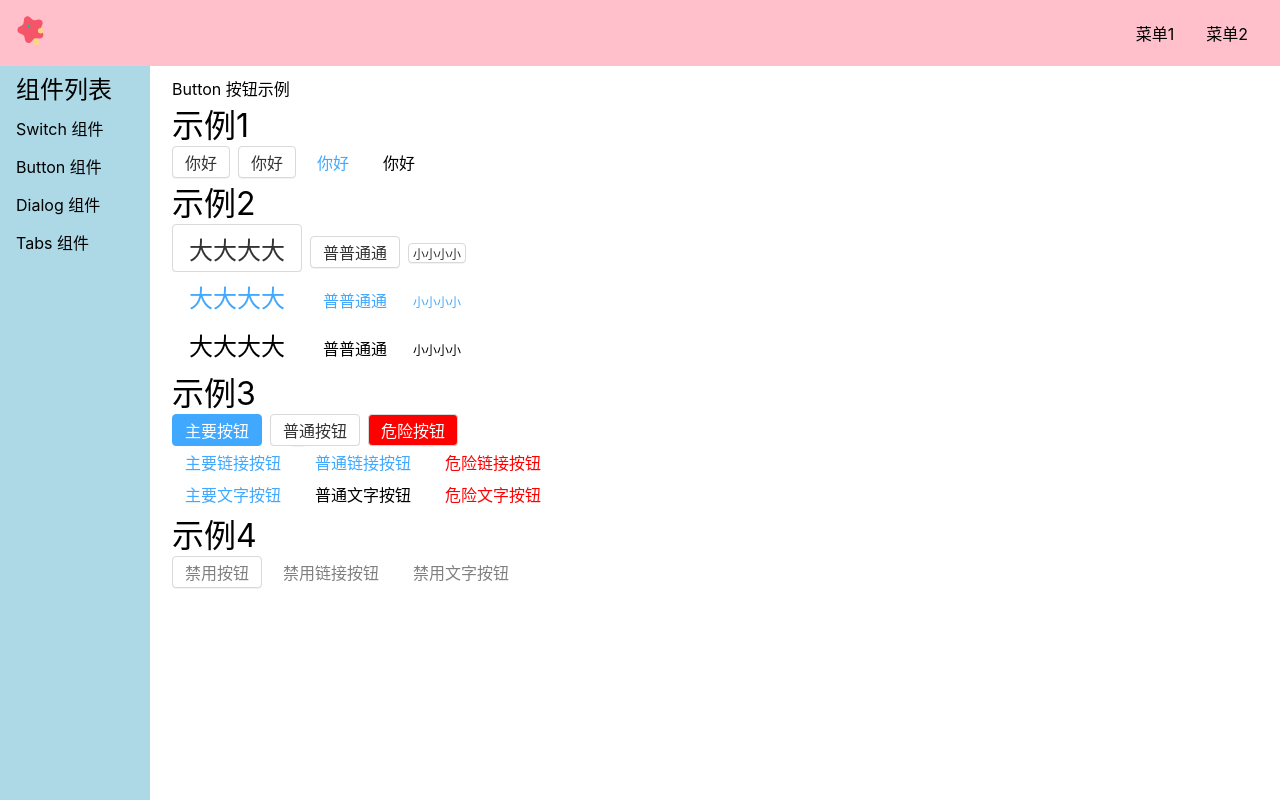
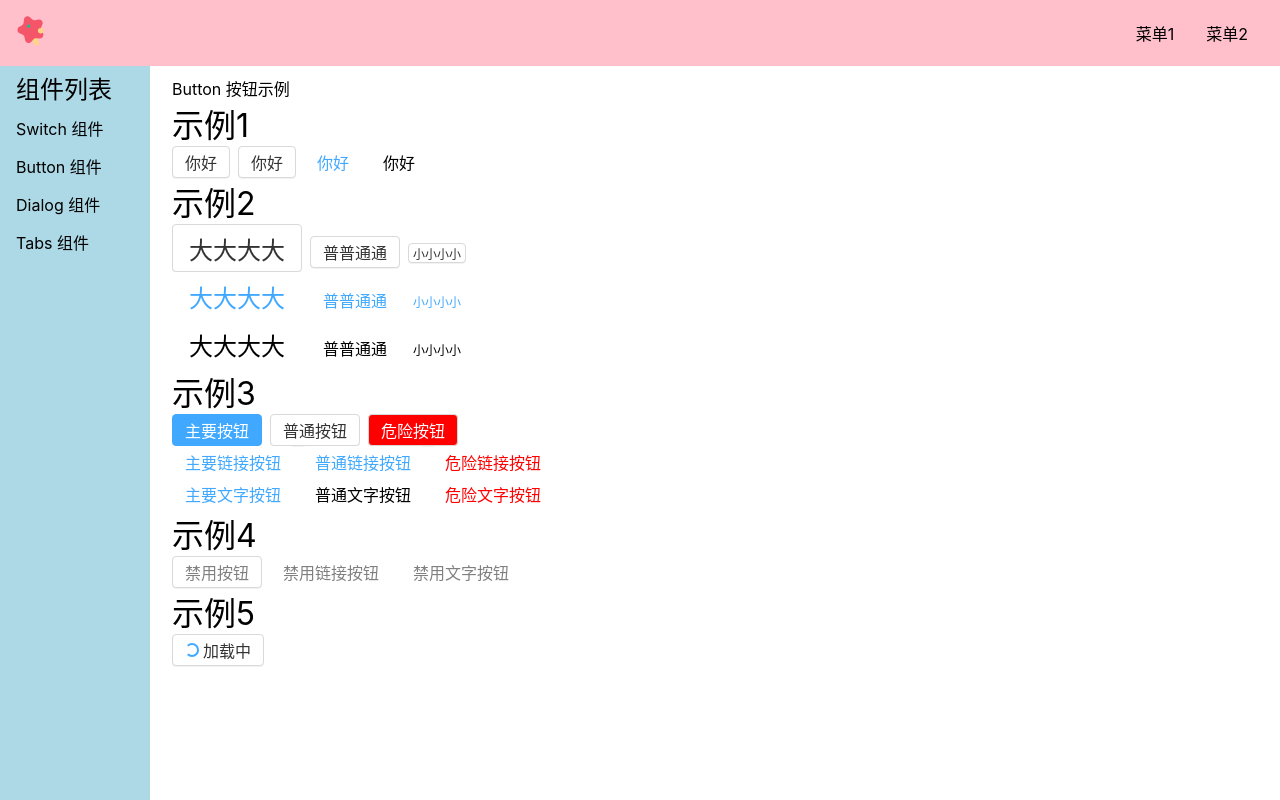
Before and after one commit to EvelynWXY/jelly-ui, a Vue app: page /#/doc/button in a window 1280 px wide. Built offline with nearby package versions, Linux system fonts and the light colour scheme.

Commit message:
加载中 css

```diff
--- a/src/components/ButtonDemo.vue
+++ b/src/components/ButtonDemo.vue
@@ -46,6 +46,10 @@
             <Button theme="link" disabled>禁用链接按钮</Button>
             <Button theme="text" disabled>禁用文字按钮</Button>
         </div>
+        <h1>示例5</h1>
+        <div>
+            <Button loading>加载中</Button>
+        </div>
     </div>
 </template>
 <script lang="ts">
--- a/src/libs/Button.vue
+++ b/src/libs/Button.vue
@@ -1,6 +1,7 @@
 <template>
 
     <button class="xingzi-button" :class="classes" :disabled="disabled">
+        <span v-if="loading" class="xingzi-loadingIndicator"></span>
         <slot />
     </button>
 
@@ -23,6 +24,10 @@ export default {
             default: 'normal'
         },
         disabled: {
+            type: Boolean,
+            default: false
+        },
+        loading: {
             type: Boolean,
             default: false
         }
@@ -194,5 +199,28 @@ $radius: 4px;
             color: $grey;
         }
     }
+
+    >.xingzi-loadingIndicator {
+        width: 14px;
+        height: 14px;
+        display: inline-block;
+        margin-right: 4px;
+        border-radius: 8px;
+        border-color: $blue $blue $blue transparent;
+        border-style: solid;
+        border-width: 2px;
+        animation: xingzi-spin 1s infinite linear;
+
+    }
+
+    @keyframes xingzi-spin {
+        0% {
+            transform: rotate(0deg);
+        }
+
+        100% {
+            transform: rotate(360deg);
+        }
+    }
 }
 </style>
```
